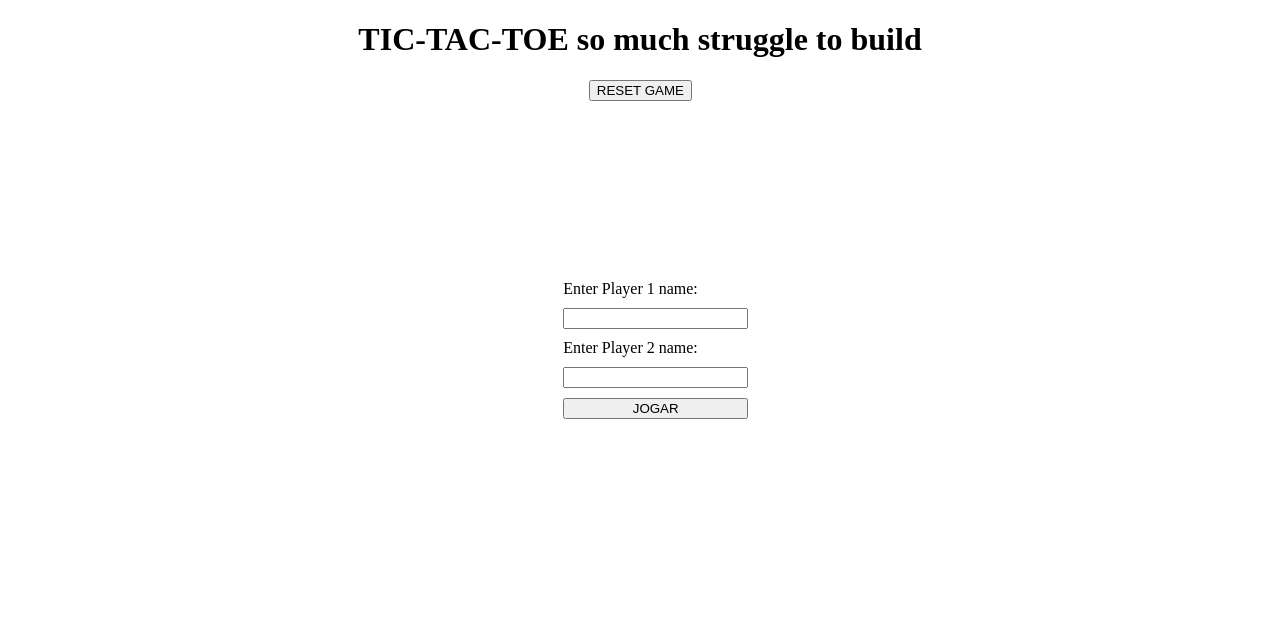
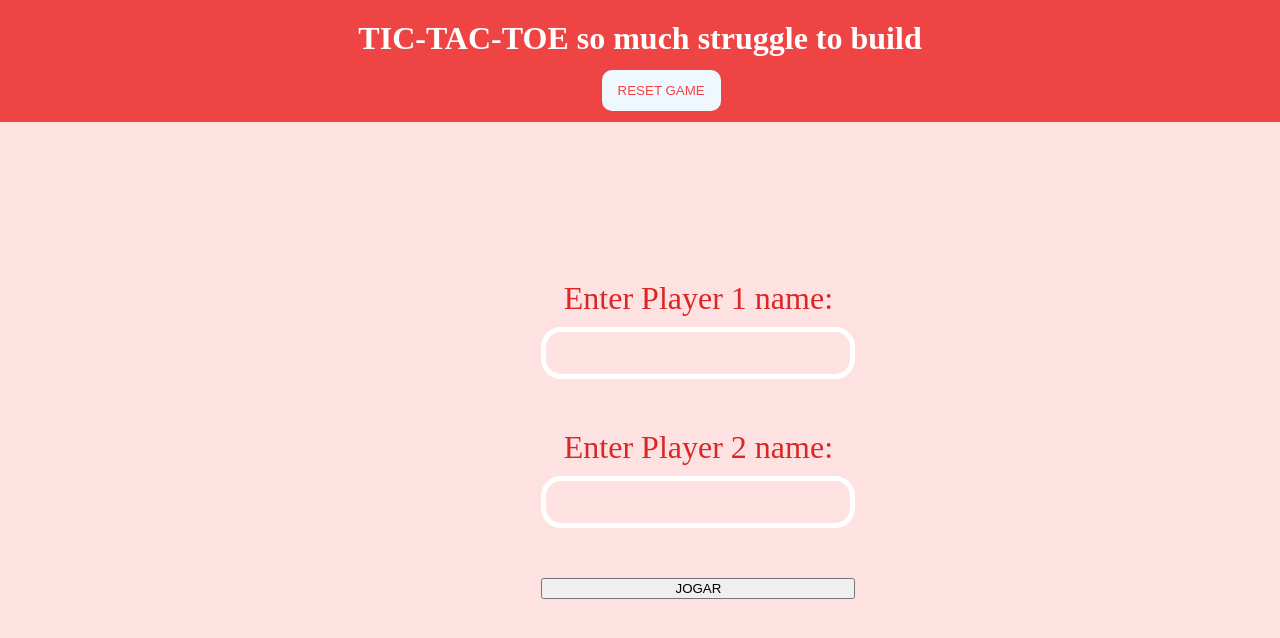
Before and after one commit to radtradcath/tic-tac-toe, a plain HTML site: page index.html in a window 1280 px wide. Drawn offline with Linux system fonts and the light colour scheme.

Commit message:
Set basic styling

```diff
--- a/index.html
+++ b/index.html
@@ -10,7 +10,7 @@
 </head>
 
 <body id="body">
-    <h1>TIC-TAC-TOE so much struggle to build</h1>
+    <h1 class="header">TIC-TAC-TOE so much struggle to build</h1>
     <h1 class="display-turn"></h1>
     <div class="input-container"></div>
     <div class="gameboard-container"></div>
--- a/style.css
+++ b/style.css
@@ -1,6 +1,8 @@
 body {
     margin: 0;
-
+    box-sizing: border-box;
+    height: 100vh;
+    background-color: #fee2e2;
 }
 
 .gameboard-container {
@@ -9,14 +11,20 @@ body {
     align-items: center;
 }
 
-h1:first-child {
+.header {
+    color: white;
+    font-weight: bold;
+    background-color: #ef4444;
     text-align: center;
     margin-bottom: 60px;
+    margin-top: 0;
+    padding: 20px;
+    padding-bottom: 65px;
 }
 
 .input-container {
     position: absolute;
-    left: 44%;
+    left: 42.3%;
     top: 35%;
     display: flex;
     flex-direction: column;
@@ -25,9 +33,16 @@ h1:first-child {
 }
 
 .reset {
+    color:  #ef4444;
+    background: transparent;
+    background-color: aliceblue;
+    outline: none;
+    border: 1px solid transparent;
+    border-radius: 10px;
+    padding: 12px 15px;
     position: absolute;
-    top: 80px;
-    left: 46%;
+    top: 70px;
+    left: 47%;
 }
 
 form {
@@ -36,14 +51,39 @@ form {
     gap: 10px;
 }
 
+input,
+input:focus {
+    background-color: #fee2e2;
+    outline: none;
+    border: 5px solid white;
+    border-radius: 20px;
+    color: #7f1d1d;
+    font-size: 2rem;
+    height: 40px;
+    width: 300px;
+    margin-bottom: 40px;
+    padding: auto 50px;
+}
+
+label {
+    font-size: 2rem;
+    color: #dc2626;
+    text-align: center;
+}
+
+
+
 .display-winner {
     text-align: center;
     margin-top: 60px;
+    bottom: 40px;
+    left: 43%;
 }
 
 .display-turn {
     text-align: center;
-    margin-bottom: 100px;
+    margin-bottom: 50px;
+    margin-top: 0;
 }
 
 .gameboard {
@@ -65,7 +105,11 @@ input-container {
 }
 
 .gameboard div {
-    border: 1px solid blue;
+    color:#ef4444;
+    font-weight: bolder;
+    font-size: 4rem;
+    border: 3px solid #fca5a5;
+    border-radius: ;
     text-align: center;
     line-height: 200px;
 }
```
